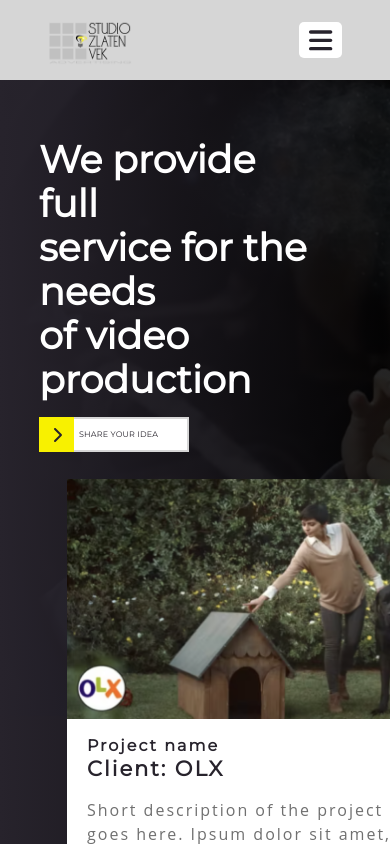
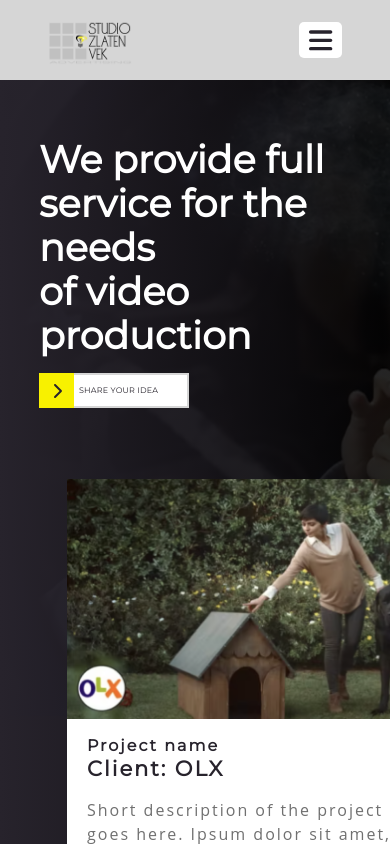
Before and after one commit to Walls-Team/zlatenLanding, a React (Create React App) app: page / in a window 390 px wide. Shown: the top 844 px of the page. Built offline with nearby package versions, Linux system fonts and the light colour scheme.

Commit message:
refactor

```diff
--- a/src/components/css/Header.scss
+++ b/src/components/css/Header.scss
@@ -91,6 +91,7 @@
 
     .content-elements {
       margin-left: 10%;
+      width: 79%;
     }
 
     .cards {
```
